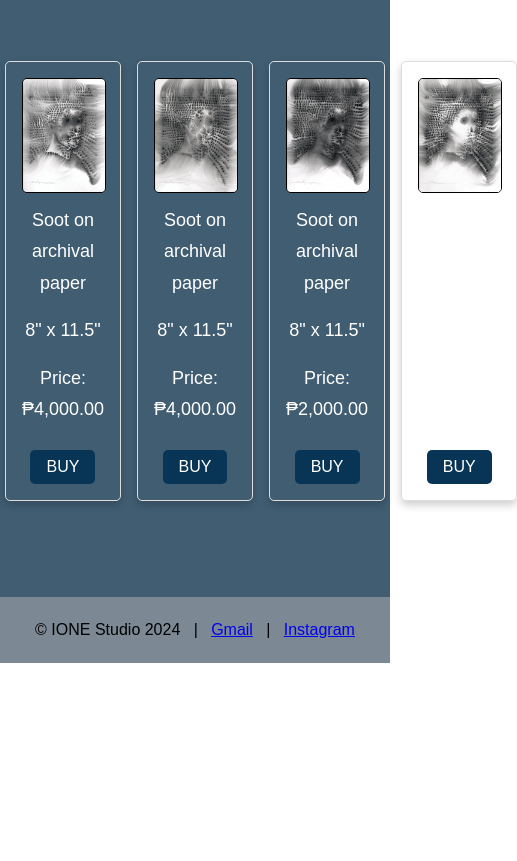
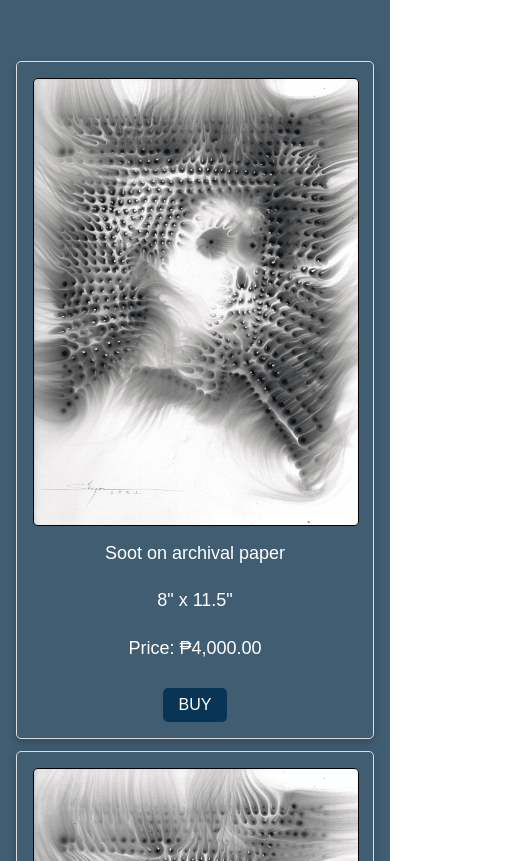
Before and after one commit to Jownsee/Portfolio-FE101, a plain HTML site: page shop.html in a window 390 px wide. Shown: the part 3701-4562 px from the top of the page, 517 px wide, since content can reach past the window. Before the commit the page ends 4364 px from the top, so only its background shows below. Drawn offline with Linux system fonts and the light colour scheme.

Commit message:
Update shop.css

```diff
--- a/shop.css
+++ b/shop.css
@@ -1,6 +1,7 @@
 body {
     margin: 0;
     font-family: Arial, Helvetica, sans-serif;
+    overflow-x: hidden; /* Prevent horizontal scroll on small screens */
 }
 
 /* Side Navbar styling */
@@ -42,6 +43,7 @@ body {
     margin-left: 18vw;
     padding: 2rem;
     background-color: #405d72;
+    overflow: hidden; /* Prevent content overflow */
 }
 
 /* Main-content styling */
@@ -115,6 +117,8 @@ article {
     margin-top: 2rem;
     justify-content: center;
     padding-bottom: 5rem;
+    width: 100%; /* Ensure gallery doesn't overflow */
+    box-sizing: border-box; /* Include padding and borders in the element’s total width and height */
 }
 
 /* Art Item Styling */
@@ -127,6 +131,8 @@ article {
     border-radius: 5px;
     padding: 1rem;
     box-shadow: 0 4px 8px rgba(0, 0, 0, 0.2);
+    width: 100%; /* Ensure items don't overflow */
+    box-sizing: border-box; /* Include padding and borders in the element’s total width and height */
 }
 
 .art-item img {
@@ -261,7 +267,7 @@ footer {
         padding-top: 1rem;
     }
 
-    .gallery {
+    .gallery, .gallery2 {
         grid-template-columns: repeat(2, 1fr);
         gap: 0.5rem;
     }
@@ -278,7 +284,7 @@ footer {
         padding: 0.5rem;
     }
 
-    .gallery {
+    .gallery, .gallery2 {
         grid-template-columns: 1fr;
         gap: 0.75rem;
     }
@@ -328,4 +334,4 @@ footer {
     content: "";
     display: table;
     clear: both;
-    }
+}
```
